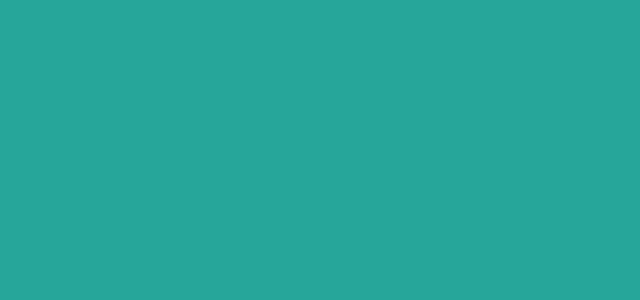
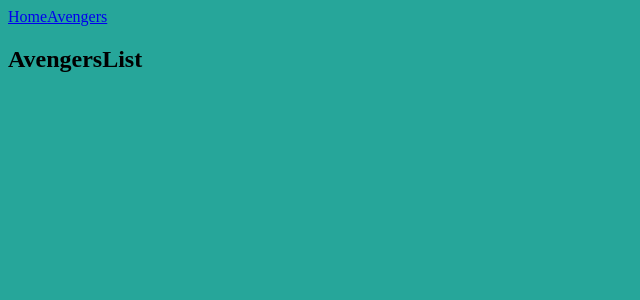
Before and after one commit to DustinThewind505/single-page-app-Avengers, a React (Create React App) app in the folder tictac/: page /avengers in a window 1280 px wide. Shown: the top 300 px of the page, without its empty margins (0-640 px from the left). Built offline with nearby package versions, Linux system fonts and the light colour scheme.

Commit message:
created components and imported Route, Link, and components to App.js

```diff
--- a/tictac/src/App.js
+++ b/tictac/src/App.js
@@ -1,8 +1,20 @@
 import React from "react";
+import { Route, Link } from "react-router-dom";
+
+import Home from "./components/Home";
+import AvengersList from "./components/AvengersList";
 
 function App(){
 
-    return null
+    return (
+        <div>
+        <Link to="/">Home</Link>
+        <Link to="/avengers">Avengers</Link>
+
+        <Route exact path="/" component={Home}/>
+        <Route path="/avengers" component={AvengersList}/>
+        </div>
+    )
 }
 
 
--- /dev/null
+++ b/tictac/src/components/AvengersList.js
@@ -0,0 +1,8 @@
+import React from "react";
+
+function AvengersList() {
+
+    return <h2>AvengersList</h2>
+}
+
+export default AvengersList;
--- /dev/null
+++ b/tictac/src/components/Home.js
@@ -0,0 +1,8 @@
+import React from "react";
+
+function Home() {
+
+    return <h2>Home</h2>
+}
+
+export default Home;
```
